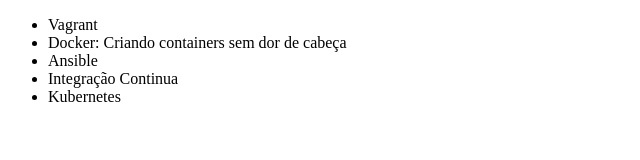
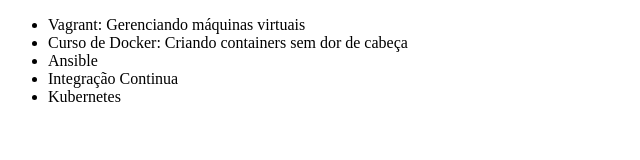
Before and after one commit to fredalexm/alura-git, a plain HTML site: page index.html in a window 1280 px wide. Shown: the whole page, without its empty margins (0-640 px from the left). Drawn offline with Linux system fonts and the light colour scheme.

Commit message:
Alterando título da página

```diff
--- a/index.html
+++ b/index.html
@@ -2,12 +2,12 @@
 <html lang="en">
 <head>
     <meta charset="UTF-8">
-    <title>Lista de cursos de DevOps da Alura</title>
+    <title>Lista de Cursos de DevOps da Alura</title>
 </head>
 <body>
     <ul>
-        <li>Vagrant</li>
-        <li>Docker: Criando containers sem dor de cabeça</li>
+        <li>Vagrant: Gerenciando máquinas virtuais</li>
+        <li>Curso de Docker: Criando containers sem dor de cabeça</li>
         <li>Ansible</li>
         <li>Integração Continua</li>
         <li>Kubernetes</li>
```
